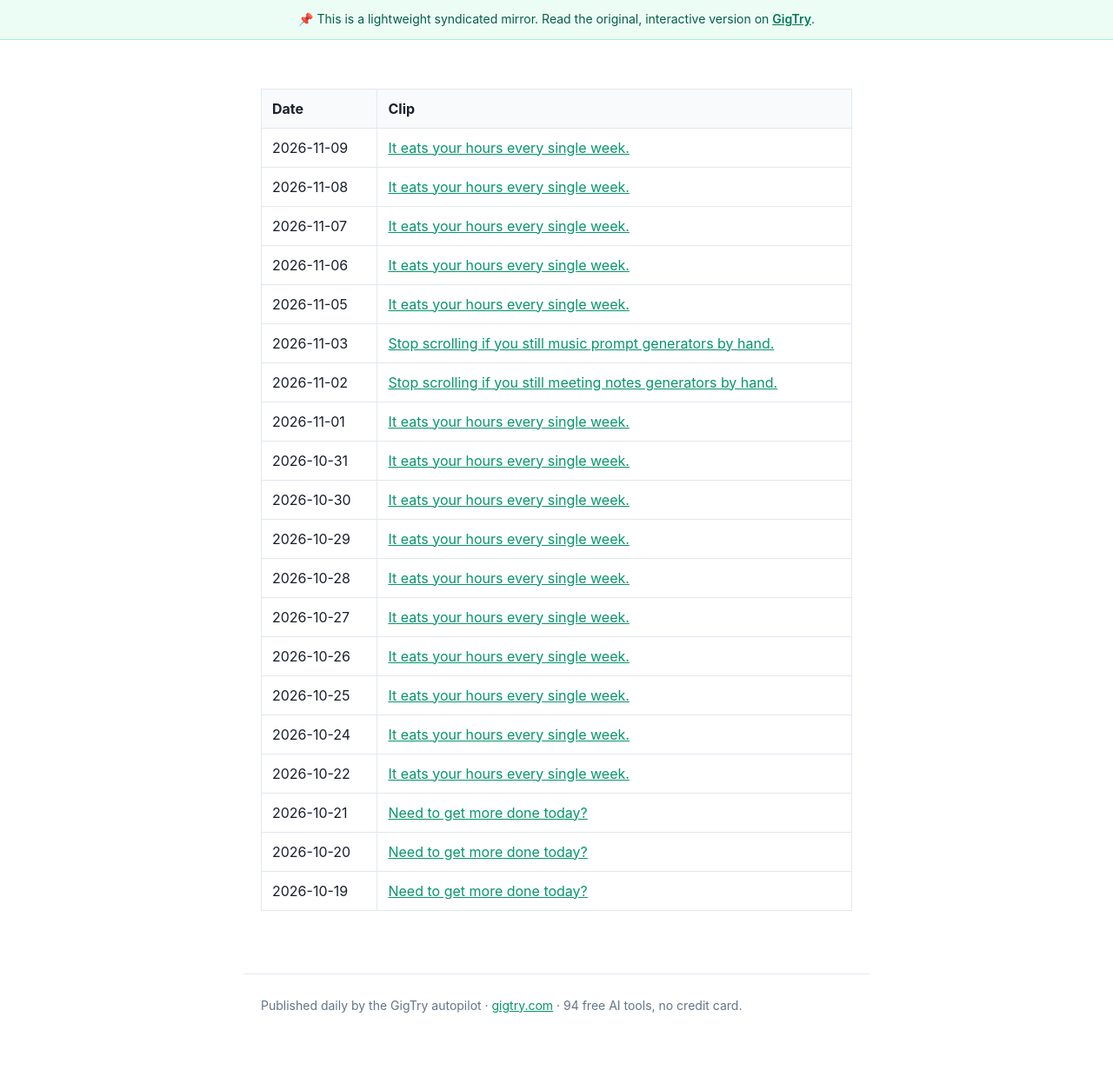
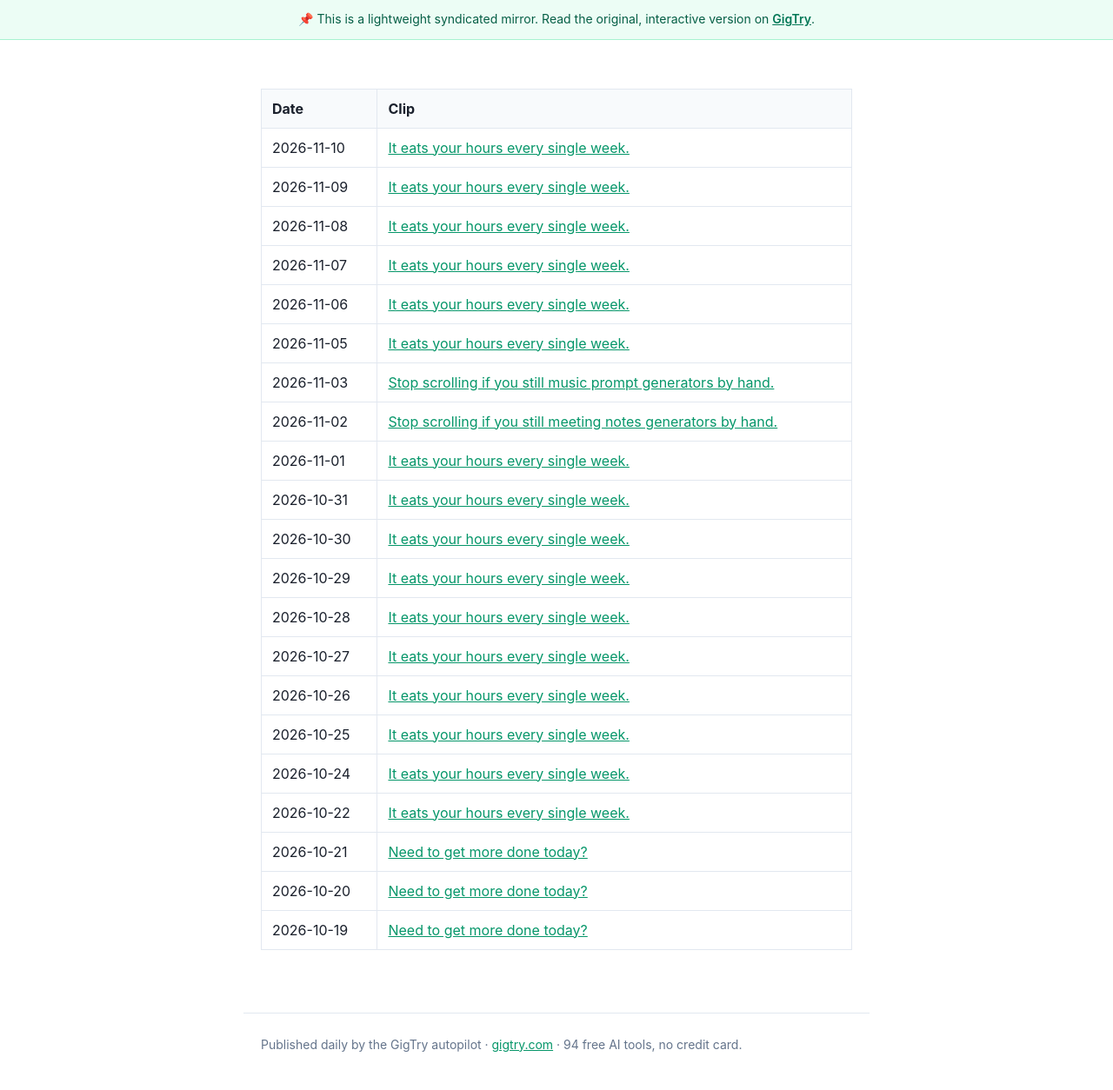
Before and after one commit to gigtryinfo-dev/gigtry-public, a Jekyll site: the page built from posts/clips/index.md, in a window 1280 px wide. Shown: the whole page at 87% size. Built offline with Jekyll 4.4.1, drawn with Linux system fonts in a browser that asks for light colours; before the commit the page ends 1209 px from its top, so only the background shows below that.

Commit message:
clips index: 2026-11-10

```diff
--- a/posts/clips/index.md
+++ b/posts/clips/index.md
@@ -7,6 +7,7 @@
 
 | Date | Clip |
 |------|------|
+| 2026-11-10 | [It eats your hours every single week.](https://gigtryinfo-dev.github.io/gigtry-public/posts/clips/2026-11-10-clip-1.html) |
 | 2026-11-09 | [It eats your hours every single week.](https://gigtryinfo-dev.github.io/gigtry-public/posts/clips/2026-11-09-clip-1.html) |
 | 2026-11-08 | [It eats your hours every single week.](https://gigtryinfo-dev.github.io/gigtry-public/posts/clips/2026-11-08-clip-1.html) |
 | 2026-11-07 | [It eats your hours every single week.](https://gigtryinfo-dev.github.io/gigtry-public/posts/clips/2026-11-07-clip-1.html) |
```
